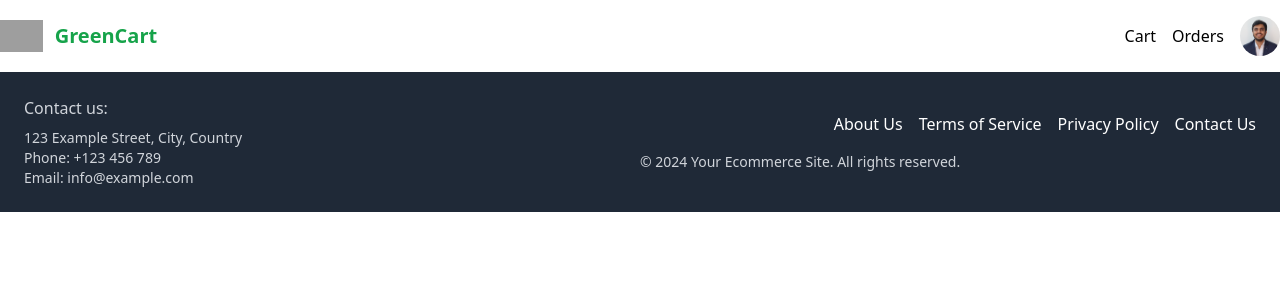
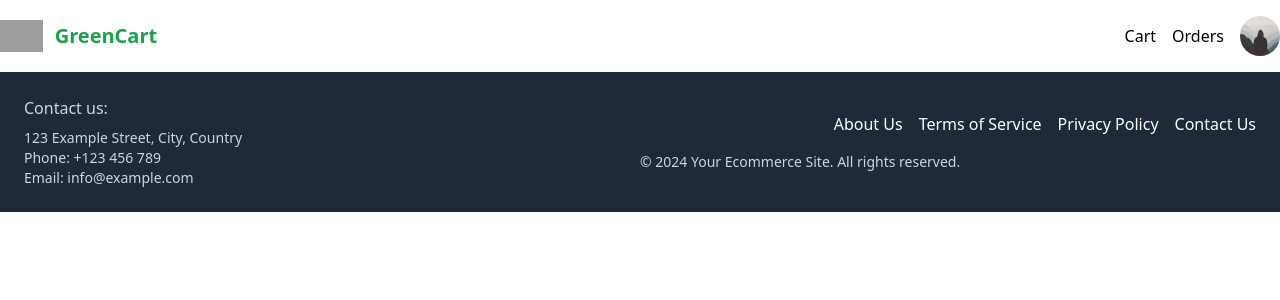
Before and after one commit to YashSahsani/GreenCart, a Django app: page /shop/ in a window 1280 px wide. Shown: the top 300 px of the page. Run offline with Django 4.2, Linux system fonts and the light colour scheme; the visitor is signed in with stand-in values (Sample User, id 1); data comes from the database, SQL or seed files in the repository; some libraries are stand-ins or nearby versions; grey boxes are pictures that could not be loaded.

Commit message:
fix: navbar

```diff
--- a/Shop/templates/Shop/navbar.html
+++ b/Shop/templates/Shop/navbar.html
@@ -18,7 +18,7 @@
             <div class="hidden md:flex items-center space-x-4 relative">
                 <a href="{% url 'Shop:cart' %}" class="text-green hover:text-gray-300">Cart</a>
                 <a href="{% url 'Shop:order' %}" class="text-green hover:text-gray-300">Orders</a>
-                <img id="avatar" class="w-10 h-10 rounded-full cursor-pointer hover:boder"  src="{% static 'images/Yash.png' %}" alt="Rounded avatar">
+                <img id="avatar" class="w-10 h-10 rounded-full cursor-pointer hover:boder"  src="{{ user_profile_pic }}" alt="Rounded avatar">
                 <div id="dropdown" class="hidden absolute right-0 mt-2 w-48 bg-white rounded-md shadow-lg py-2 z-20">
                     <a href="{% url 'Profile:get_user_details' %}" class="block px-4 py-2 text-green hover:bg-gray-100">Profile</a>
                     <a href="{% url 'Auth:logout' %}" class="block px-4 py-2 text-green hover:bg-gray-100">Logout</a>
--- a/Shop/views.py
+++ b/Shop/views.py
@@ -1,6 +1,7 @@
 from django.shortcuts import render
 from django.contrib.auth.decorators import login_required
+from userprofile.models import UserProfile
 # Create your views here.
 @login_required
 def home(request):
-    return render(request, 'Shop/home.html')
+    return render(request, 'Shop/home.html', {'title': 'GreenCart | Home','user_profile_pic': UserProfile.objects.get(user=request.user).profile_pic.url})
```
